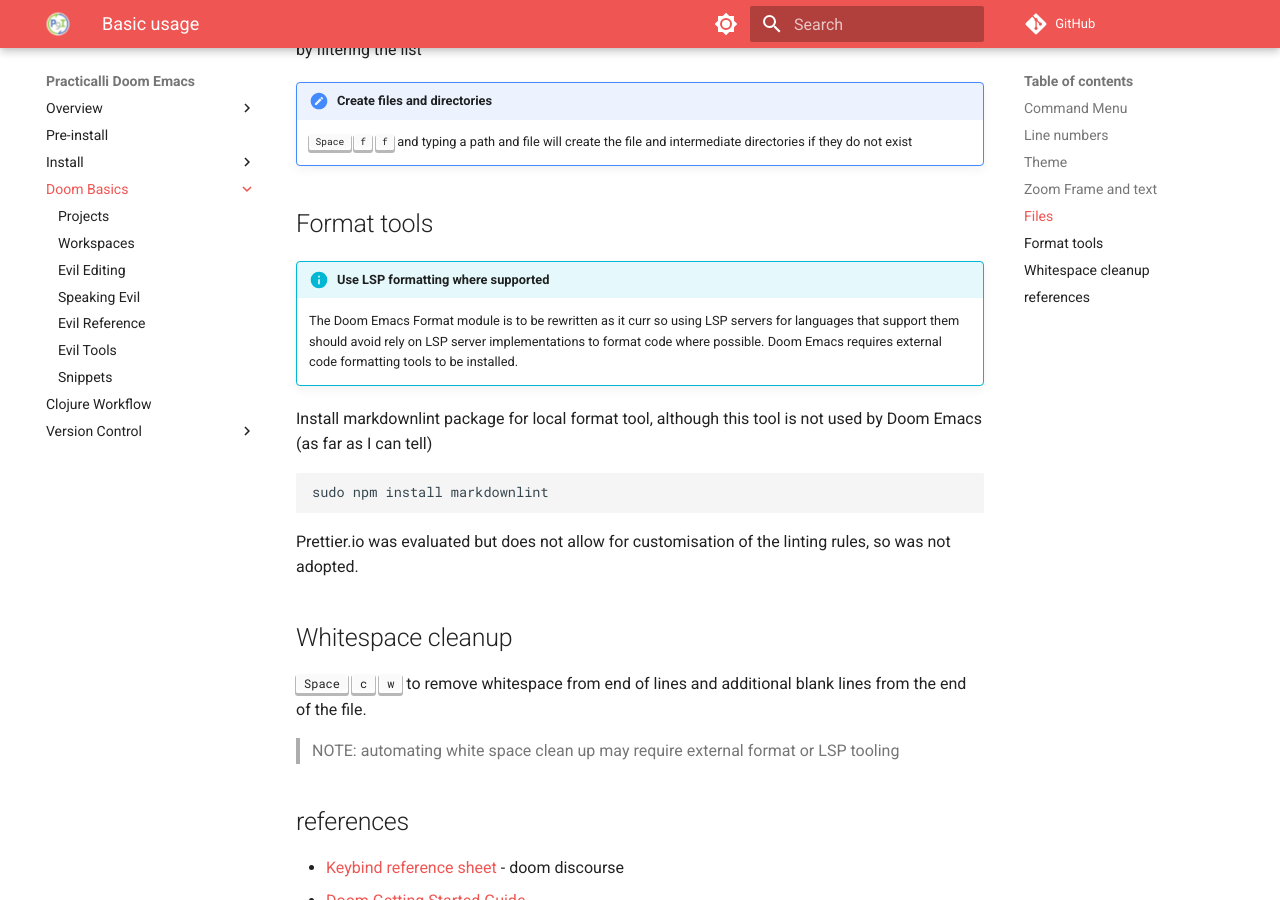
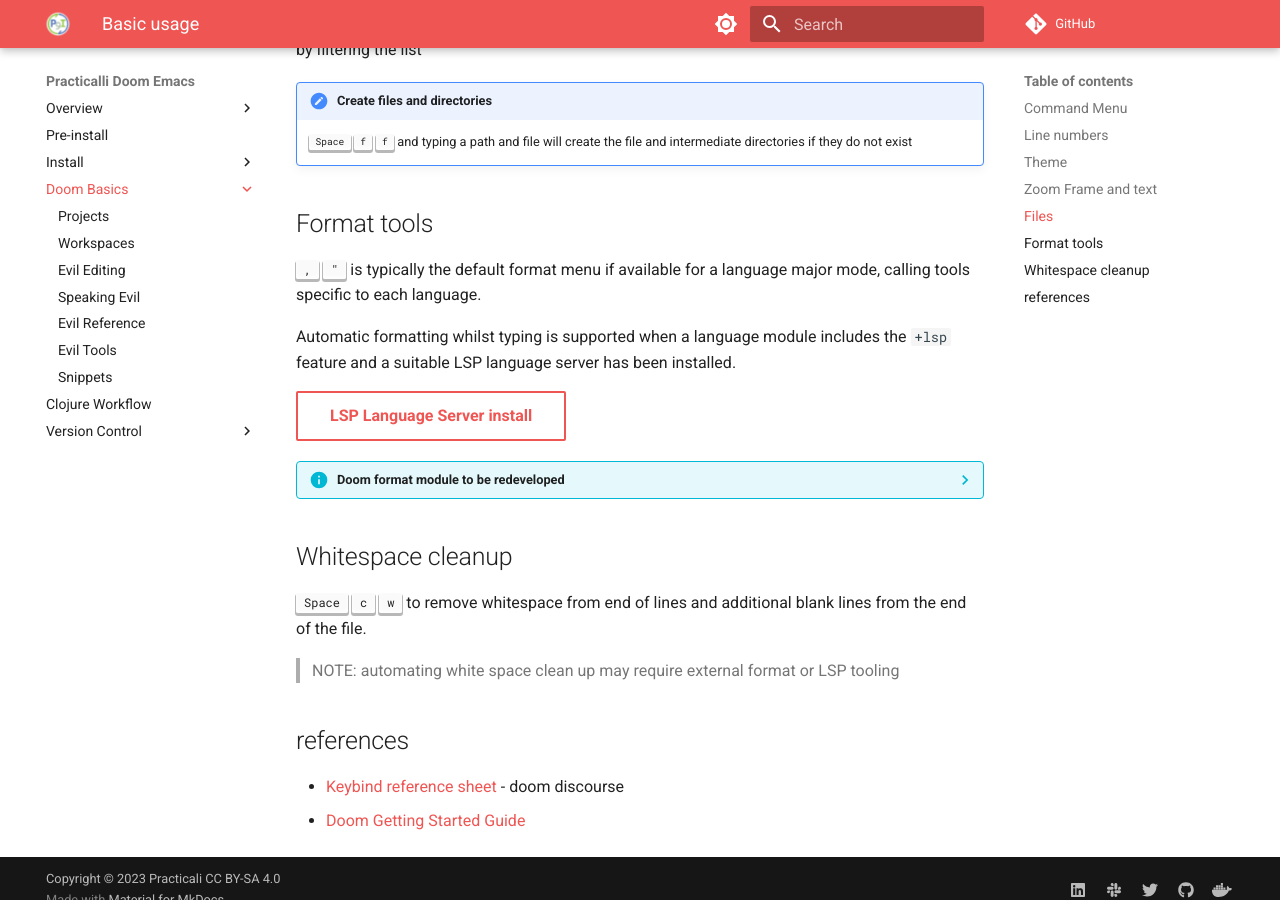
Before and after one commit to practicalli/doom-emacs, an MkDocs documentation site: the page built from docs/basics/index.md, in a window 1280 px wide and 900 px high, scrolled down 1407 px. Built offline with MkDocs 1.6.1 and Material for MkDocs 9.7.7, drawn with Linux system fonts in a browser that asks for light colours; comment, search, counter and statistics services are not loaded.

Commit message:
basics: format and lsp language servers

````diff
--- a/docs/basics/index.md
+++ b/docs/basics/index.md
@@ -65,16 +65,14 @@
 
 ## Format tools
 
-!!! INFO "Use LSP formatting where supported"
-    The Doom Emacs Format module is to be rewritten as it curr so using LSP servers for languages that support them should avoid rely on LSP server implementations to format code where possible.  Doom Emacs requires external code formatting tools to be installed.
+++comma++ ++double-quote++ is typically the default format menu if available for a language major mode, calling tools specific to each language.
 
-Install markdownlint package for local format tool, although this tool is not used by Doom Emacs (as far as I can tell)
+Automatic formatting whilst typing is supported when a language module includes the `+lsp` feature and a suitable LSP language server has been installed.
 
-```shell
-sudo npm install markdownlint
-```
+[LSP Language Server install](/doom-emacs/install/#language-servers){ .md-button }
 
-Prettier.io was evaluated but does not allow for customisation of the linting rules, so was not adopted.
+??? INFO "Doom format module to be redeveloped"
+    LSP language servers are the most effective way to support formatting in Doom Emacs, as the Doom Emacs Format module is to be rewritten.
 
 
 ## Whitespace cleanup
````
